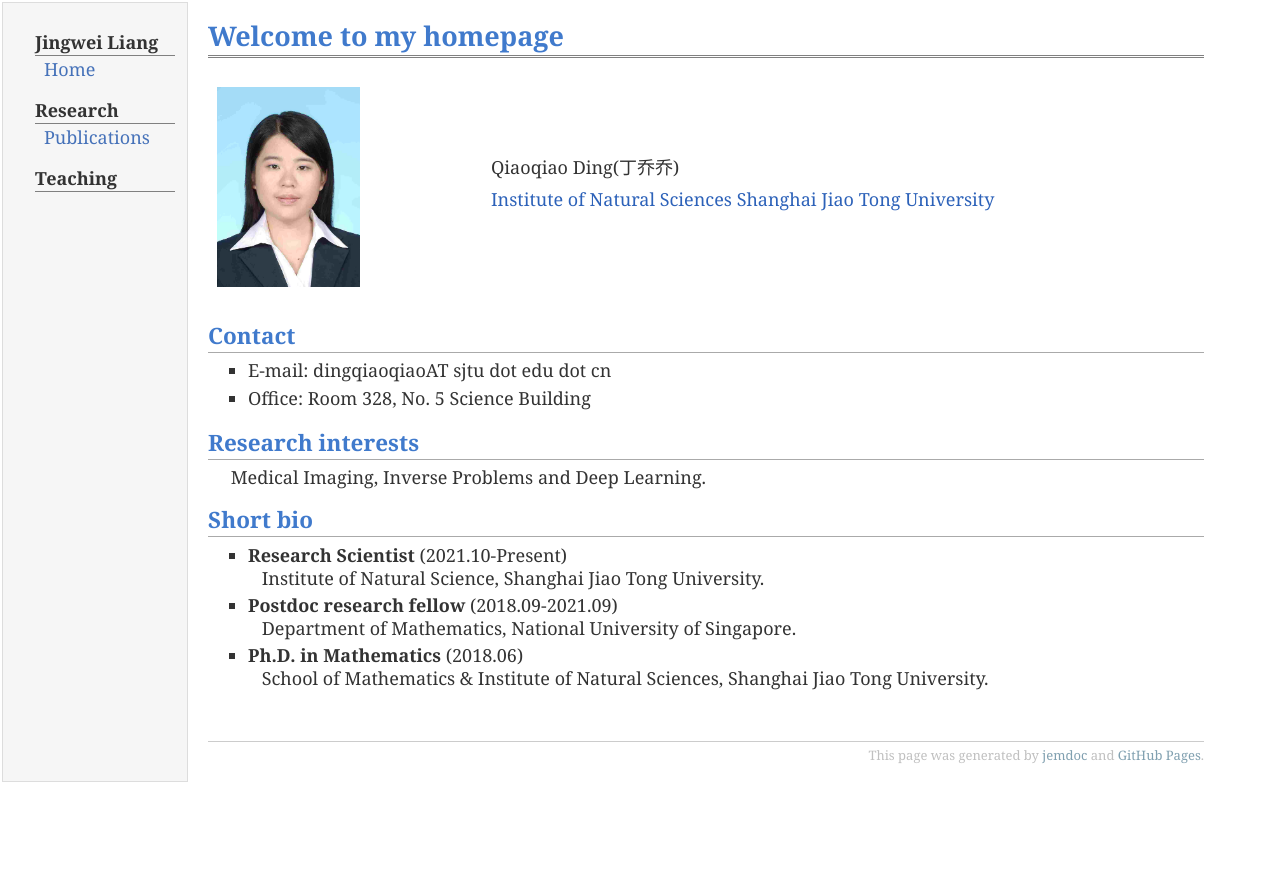
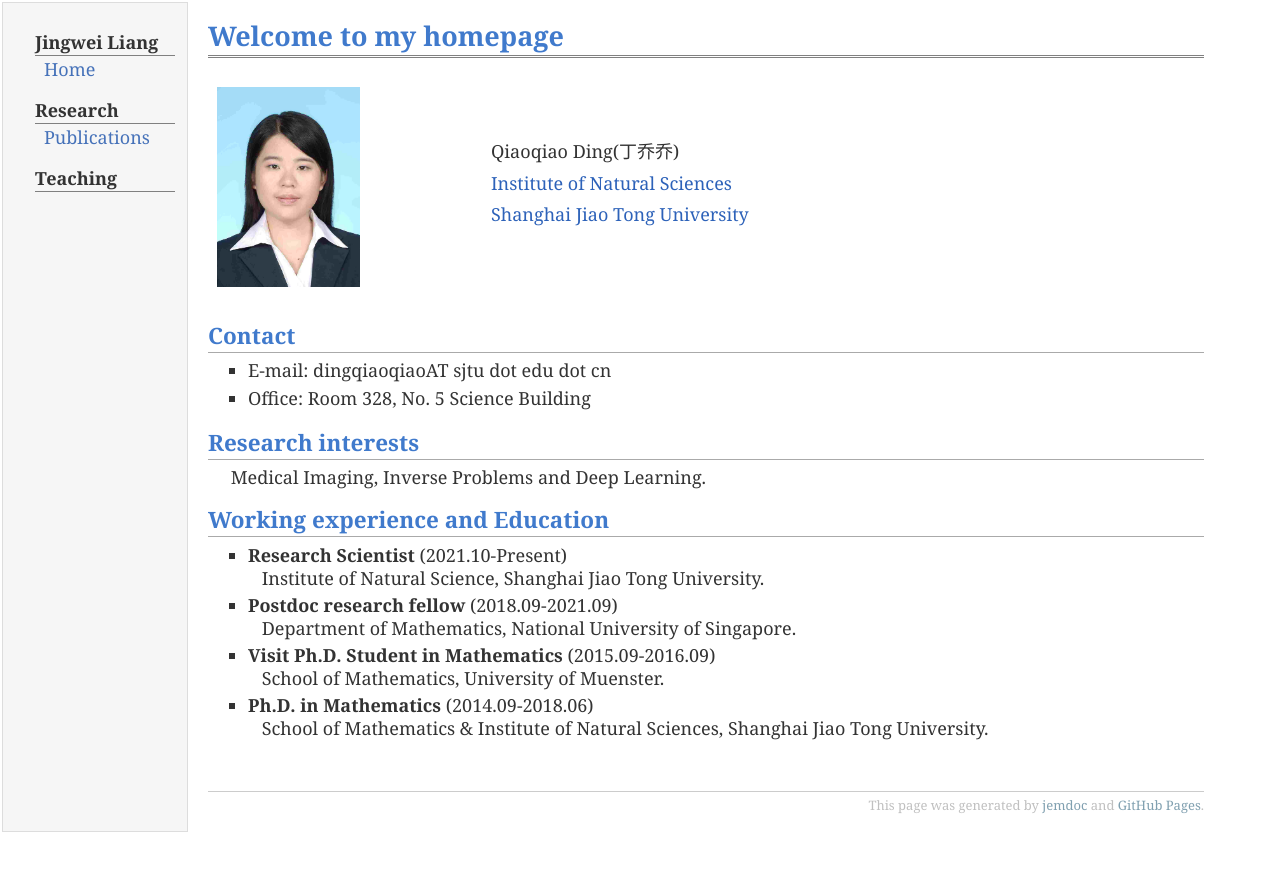
Before and after one commit to QqDing/QqDing.github.io, a Jekyll site: the page built from index.md, in a window 1280 px wide. Shown: the top 871 px of the page. Built offline with Jekyll 4.4.1, drawn with Linux system fonts in a browser that asks for light colours.

Commit message:
Update index.md

```diff
--- a/index.md
+++ b/index.md
@@ -14,7 +14,7 @@ description: "Welcome to my homepage"
         </td>
 
         <td align="left">
-            <p>Qiaoqiao Ding(丁乔乔)<br/>  <a href="https://ins.sjtu.edu.cn/" >Institute of Natural Sciences</a> <a href="https://www.sjtu.edu.cn/">Shanghai Jiao Tong University</a> <br /></p>
+            <p>Qiaoqiao Ding(丁乔乔)<br/>  <a href="https://ins.sjtu.edu.cn/" >Institute of Natural Sciences</a> <br/><a href="https://www.sjtu.edu.cn/">Shanghai Jiao Tong University</a> <br /></p>
         </td>
 	</tr>
 </table>
@@ -31,7 +31,8 @@ description: "Welcome to my homepage"
 &emsp; Medical Imaging, Inverse Problems and Deep Learning.
 
 
-## Short bio
+## Working experience and Education
 - <b>Research Scientist</b> (2021.10-Present)<br> &ensp; Institute of Natural Science, Shanghai Jiao Tong University.
 - <b>Postdoc research fellow</b> (2018.09-2021.09) <br> &ensp; Department of Mathematics, National University of Singapore.
-- <b>Ph.D. in Mathematics</b> (2018.06) <br> &ensp; School of Mathematics & Institute of Natural Sciences, Shanghai Jiao Tong University.
+- <b>Visit Ph.D. Student in Mathematics</b> (2015.09-2016.09) <br> &ensp; School of Mathematics, University of Muenster.
+- <b>Ph.D. in Mathematics</b> (2014.09-2018.06) <br> &ensp; School of Mathematics & Institute of Natural Sciences, Shanghai Jiao Tong University.
```
